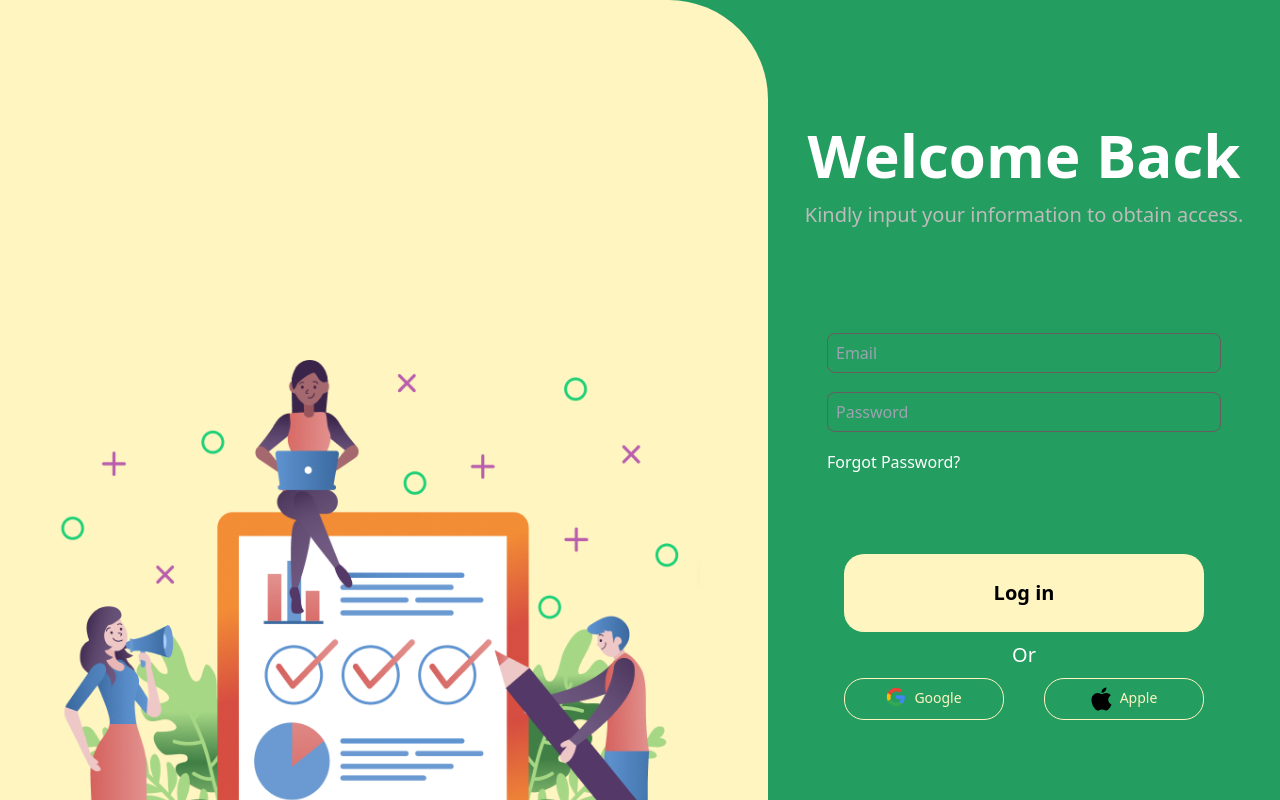
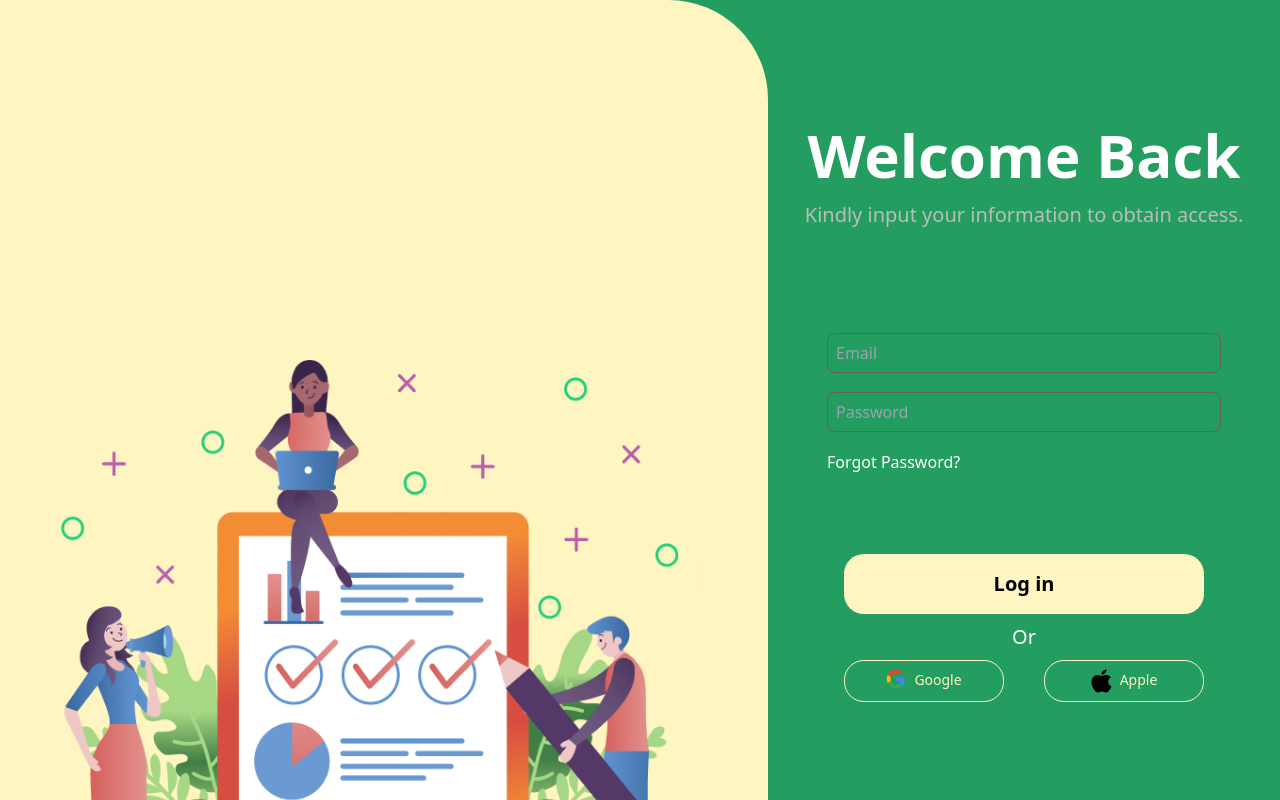
Before and after one commit to Intuneteq/survey-app-2, a React (Vite) app in the folder frontend/: page /login in a window 1280 px wide. Shown: the top 800 px of the page. Built offline with nearby package versions, Linux system fonts and the light colour scheme; a web font is replaced by a local one.

Commit message:
feat: auth layout done

```diff
--- /dev/null
+++ b/frontend/src/components/atoms/Buttons/AuthButton.tsx
@@ -0,0 +1,19 @@
+type Props = {
+  width: string;
+  height: string;
+  text: string;
+};
+
+export default function AuthButton({ width, height, text }: Props) {
+  return (
+    <button
+      style={{
+        width,
+        height,
+      }}
+      className="rounded-[1.25rem] bg-[#FFF5C1] text-[#000] text-[1.25rem] font-[700] leading-normal text-center flex justify-center items-center"
+    >
+      {text}
+    </button>
+  );
+}
--- /dev/null
+++ b/frontend/src/components/atoms/index.ts
@@ -0,0 +1 @@
+export { default as AuthButton } from './Buttons/AuthButton'
--- a/frontend/src/pages/auth/AuthLayout.tsx
+++ b/frontend/src/pages/auth/AuthLayout.tsx
@@ -1,9 +1,22 @@
-import { Outlet } from "react-router-dom"
+import { Images } from "../../assets";
+
+import { Outlet } from "react-router-dom";
 
 export default function AuthLayout() {
+  const { welcome } = Images;
+
   return (
-    <div>
-      <Outlet />
-    </div>
-  )
+    <main className="w-full h-[64rem] bg-[#239D60]">
+      <div className="flex w-full h-full">
+        <div className="flex justify-center w-[60%] h-full bg-[#FFF5C1] rounded-tr-[6.2rem] rounded-br-[6.2rem] relative ">
+          <div className=" w-[43.125rem] h-[38.125rem] object-contain absolute bottom-[3.44rem]">
+            <img src={welcome} alt="welcome" />
+          </div>
+        </div>
+        <div className="w-[40%] h-full">
+          <Outlet />
+        </div>
+      </div>
+    </main>
+  );
 }
--- a/frontend/src/pages/auth/Login.tsx
+++ b/frontend/src/pages/auth/Login.tsx
@@ -1,21 +1,19 @@
 import { Images } from "../../assets";
 
+import { AuthButton } from "../../components/atoms";
+
 export default function Login() {
-  const { welcome, google, apple, } = Images;
-
+  const { google, apple } = Images;
 
   return (
-    <main className="w-full h-[64rem] bg-[#239D60]">
-      <div className="flex w-full h-full">
-        <div className="flex justify-center w-[60%] h-full bg-[#FFF5C1] rounded-tr-[6.2rem] rounded-br-[6.2rem] relative ">
-          <div className=" w-[43.125rem] h-[38.125rem] object-contain absolute bottom-[3.44rem]">
-            <img src={welcome} alt="welcome" />
-          </div>
-        </div>
-        <div className="w-[40%] h-full">
+    <>
       <div className="flex-col flex justify-center items-center mt-[6.88rem] w-full">
-            <h1 className="text-[#FFF] text-[3.75rem] font-[900] leading-normal ">Welcome Back</h1>
-            <p className="text-[#BDBBBB] text-[1.25rem] font-[500] leading-normal ">Kindly input your information to obtain access.</p>
+        <h1 className="text-[#FFF] text-[3.75rem] font-[900] leading-normal ">
+          Welcome Back
+        </h1>
+        <p className="text-[#BDBBBB] text-[1.25rem] font-[500] leading-normal ">
+          Kindly input your information to obtain access.
+        </p>
       </div>
 
       <section className="mt-[6.44rem] w-full">
@@ -23,13 +21,27 @@ export default function Login() {
           <div className="flex-col space-y-[1.16rem]">
             <div className="relative">
               <i className="fa fa-telephone"></i>
-                  <input className="border-[1px] border-[#675E5E] rounded-[0.5rem] w-[24.625rem] h-[2.5rem] bg-transparent p-[0.5rem] text-[#FFF]" type="text" placeholder="Email" name="email" />
-                </div>
-                <div >
-                  <input className="border-[1px] border-[#675E5E] rounded-[0.5rem] w-[24.625rem] h-[2.5rem] bg-transparent p-[0.5rem]" type="password" placeholder="Password" name="pass" />
+              <input
+                className="border-[1px] border-[#675E5E] rounded-[0.5rem] w-[24.625rem] h-[2.5rem] bg-transparent p-[0.5rem] text-[#FFF]"
+                type="text"
+                placeholder="Email"
+                name="email"
+              />
             </div>
             <div>
-                  <a href="#"><p className="text-[#FFF] text-[0.875remrem] font-[400] leading-normal">Forgot Password?</p></a>
+              <input
+                className="border-[1px] border-[#675E5E] rounded-[0.5rem] w-[24.625rem] h-[2.5rem] bg-transparent p-[0.5rem]"
+                type="password"
+                placeholder="Password"
+                name="pass"
+              />
+            </div>
+            <div>
+              <a href="#">
+                <p className="text-[#FFF] text-[0.875remrem] font-[400] leading-normal">
+                  Forgot Password?
+                </p>
+              </a>
             </div>
           </div>
         </form>
@@ -37,35 +49,42 @@ export default function Login() {
         <div className=" w-full flex justify-center mt-[5rem]">
           <div className=" w-[22.5rem] justify-center space-y-[0.5rem]">
             <div className=" w-full flex items-center justify-center">
-                  <button className="w-[22.5rem]  py-[1.5rem] rounded-[1.25rem] bg-[#FFF5C1] text-[#000] text-[1.25rem] font-[700] leading-normal text-center">Log in
+              <AuthButton width="22.5rem" height="3.75rem" text="Log in" />
+            </div>
+            <div className="flex justify-center">
+              <p className="text-[#FFF] text-[1.25rem] font-[500] leading-normal">
+                Or
+              </p>
+            </div>
+            <div className="flex justify-between">
+              <div className="flex justify-center">
+                <button className="w-[10rem] border-[1px] border-[#FFF5C1] rounded-[1.25rem] px-[2rem] py-[0.5rem] text-[#FFF5C1] text-[0.875rem] font-[400] leading-normal flex justify-center">
+                  <span className="mr-[0.5rem]">
+                    <img src={google} alt="google" />{" "}
+                  </span>
+                  Google
                 </button>
               </div>
-                <div className="flex justify-center">
-                  <p className="text-[#FFF] text-[1.25rem] font-[500] leading-normal">Or</p>
-                </div>
-                <div className="flex justify-between">
-                  <div className="flex justify-center" >
-                    <button className="w-[10rem] border-[1px] border-[#FFF5C1] rounded-[1.25rem] px-[2rem] py-[0.5rem] text-[#FFF5C1] text-[0.875rem] font-[400] leading-normal flex justify-center" ><span className="mr-[0.5rem]"><img src={google} alt="google" /> </span>Google</button>
-                  </div>
-                  <div className="flex justify-center " >
-                    <button className="w-[10rem] border-[1px] border-[#FFF5C1] rounded-[1.25rem] px-[2rem] py-[0.5rem] text-[#FFF5C1] text-[0.875rem] font-[400] leading-normal flex justify-center" ><span className="mr-[0.5rem]"><img src={apple} alt="google" /> </span>Apple</button>
+              <div className="flex justify-center ">
+                <button className="w-[10rem] border-[1px] border-[#FFF5C1] rounded-[1.25rem] px-[2rem] py-[0.5rem] text-[#FFF5C1] text-[0.875rem] font-[400] leading-normal flex justify-center">
+                  <span className="mr-[0.5rem]">
+                    <img src={apple} alt="google" />{" "}
+                  </span>
+                  Apple
+                </button>
               </div>
             </div>
-
           </div>
         </div>
-
-
       </section>
       <section className="mt-[13.06rem]">
         <div className="flex justify-center">
-              <p className="text-[#FFF] text-[1.25rem] font-[400] leading-normal">Have no account yet? <span className="text-[#FFF5C1] ml-[0.62rem]">Sign Up</span></p>
+          <p className="text-[#FFF] text-[1.25rem] font-[400] leading-normal">
+            Have no account yet?{" "}
+            <span className="text-[#FFF5C1] ml-[0.62rem]">Sign Up</span>
+          </p>
         </div>
       </section>
-
-        </div>
-      </div>
-
-    </main>
+    </>
   );
 }
```
Also changed, not shown: frontend/src/components/molecules/index.ts (added). Lines whose indentation alone changed are shown as unchanged.
